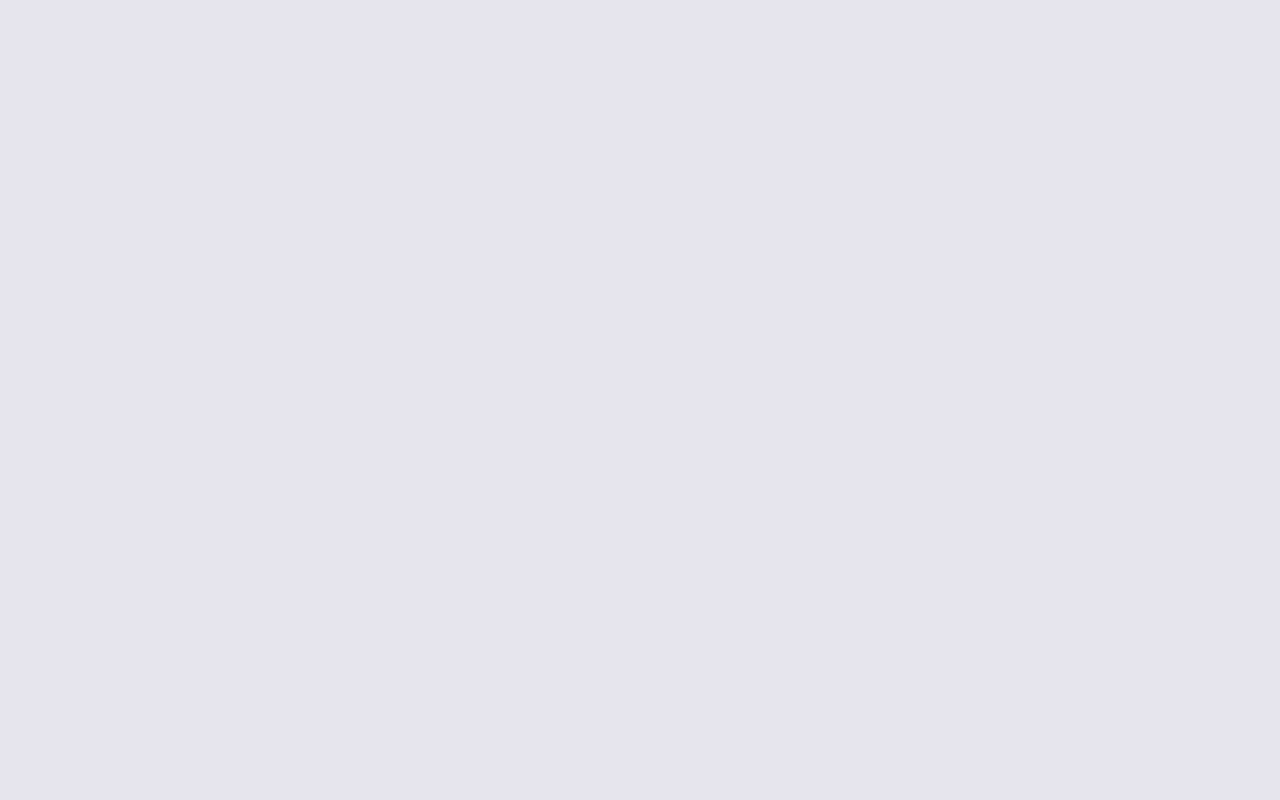
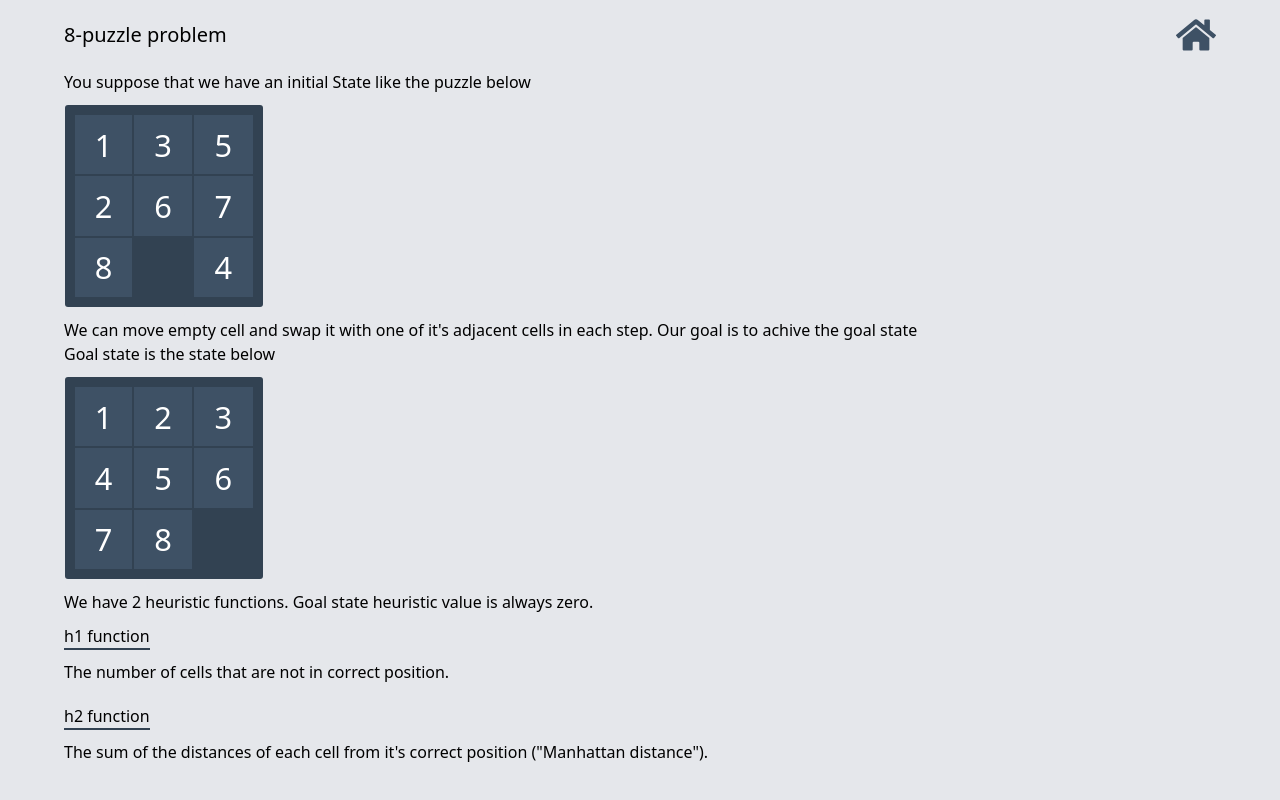
Before and after one commit to MasoudBagherian/hill_climbing--reactjs, a React (Create React App) app: page /guidance in a window 1280 px wide. Before the commit this address had no page. Built offline with nearby package versions, Linux system fonts and the light colour scheme.

Commit message:
add guidance page

```diff
--- a/package.json
+++ b/package.json
@@ -7,6 +7,7 @@
     "framer-motion": "^10.16.5",
     "react": "^18.2.0",
     "react-dom": "^18.2.0",
+    "react-icons": "^4.12.0",
     "react-router-dom": "^6.20.0",
     "react-scripts": "5.0.1"
   },
--- a/src/App.jsx
+++ b/src/App.jsx
@@ -2,12 +2,14 @@ import Container from "./layout/Container";
 import Intro from "./pages/Intro";
 import { Routes, Route } from "react-router-dom";
 import HillClimbing from "./pages/HillClimbing";
+import Guidance from "./pages/Guidance";
 function App() {
   return (
     <Container>
       <Routes>
         <Route path="/" element={<Intro />} />
         <Route path="/hill-climbing" element={<HillClimbing />} />
+        <Route path="/guidance" element={<Guidance />} />
       </Routes>
     </Container>
   );
--- a/src/components/FinalReport.jsx
+++ b/src/components/FinalReport.jsx
@@ -19,7 +19,7 @@ function FinalReport({ finalState, currentState, hId }) {
     <>
       {isSolved ? (
         <div className="mb-[3rem]">
-          <p className="mb-[3rem]">Congrats! you solve the problem</p>
+          <p className="mb-[3rem]">Congrats! you solved the problem.</p>
           <div className="table w-[80%] max-w-[30rem] mx-auto">
             <PuzzelState
               puzzleNums={finalState}
@@ -31,8 +31,8 @@ function FinalReport({ finalState, currentState, hId }) {
       ) : (
         <div className="mb-[3rem]">
           <p className="mb-[3rem]">
-            All neighbor state have lower heuristic value than the last current
-            state. So we consider this state as the local result.
+            All neighbor states doesn't have lower heuristic value than the last
+            current state. So we consider this state as the local answer.
           </p>
           <div className="table w-[80%] max-w-[30rem] mx-auto">
             <PuzzelState
--- a/src/contexts/puzzleContext/PuzzleContextProvider.jsx
+++ b/src/contexts/puzzleContext/PuzzleContextProvider.jsx
@@ -12,8 +12,21 @@ export const PuzzleContext = createContext({
   resetNums: () => {},
 });
 export const hInfo = [
-  { id: 1, heuristic: h1, title: "h1 function", name: "h1" },
-  { id: 2, heuristic: h2, title: "h2 function", name: "h2" },
+  {
+    id: 1,
+    heuristic: h1,
+    title: "h1 function",
+    name: "h1",
+    description: "The number of cells that are not in correct position.",
+  },
+  {
+    id: 2,
+    heuristic: h2,
+    title: "h2 function",
+    name: "h2",
+    description:
+      'The sum of the distances of each cell from it\'s correct position ("Manhattan distance").',
+  },
 ];
 export function findHeuristicById(id) {
   return hInfo.find((item) => item.id === id);
--- /dev/null
+++ b/src/pages/Guidance.jsx
@@ -0,0 +1,54 @@
+import React from "react";
+import Puzzle from "../components/Puzzle";
+import { FaHome as HomeIcon } from "react-icons/fa";
+import { useNavigate } from "react-router-dom";
+import { hInfo } from "../contexts/puzzleContext/PuzzleContextProvider";
+
+function Guidance() {
+  const navigate = useNavigate();
+  return (
+    <>
+      {/* <div className="flex justify-end mt-[3rem] mb-[1rem]">
+      </div> */}
+      <div className="flex justify-between items-center">
+        <h1 className="my-[2rem] text-[2rem] mr-[2rem]">8-puzzle problem</h1>
+        <button
+          className="flex w-[40px] h-[40px] shrink-0"
+          onClick={() => navigate("/")}
+        >
+          <HomeIcon className="w-full h-full fill-secondary" />
+        </button>
+      </div>
+      <p className="mb-[1rem]">
+        You suppose that we have an initial State like the puzzle below
+      </p>
+      <div className="flex flex-col border-[1px] w-[50%] max-w-[20rem] mb-[1rem]">
+        <Puzzle nums={[1, 3, 5, 2, 6, 7, 8, 0, 4]} />
+      </div>
+      <p>
+        We can move empty cell and swap it with one of it's adjacent cells in
+        each step. Our goal is to achive the goal state
+      </p>
+      <p className="mb-[1rem]">Goal state is the state below</p>
+      <div className="flex flex-col border-[1px] w-[50%] max-w-[20rem] mb-[1rem]">
+        <Puzzle nums={[1, 2, 3, 4, 5, 6, 7, 8, 0]} />
+      </div>
+      <p className="mb-[1rem]">
+        We have {hInfo.length} heuristic functions. Goal state heuristic value
+        is always zero.
+      </p>
+      <ul>
+        {hInfo.map((item, index) => (
+          <li key={index} className="mb-[2rem]">
+            <p className="table mb-[1rem] border-b-[2px] border-b-primary">
+              {item.title}
+            </p>
+            <p>{item.description}</p>
+          </li>
+        ))}
+      </ul>
+    </>
+  );
+}
+
+export default Guidance;
--- a/src/pages/HillClimbing.jsx
+++ b/src/pages/HillClimbing.jsx
@@ -29,7 +29,7 @@ function HillClimbing() {
   return (
     <div className="mt-[3rem]">
       <button
-        className="bg-primary mb-[3rem] text-white py-[6px] px-[8px] rounded-[100px]"
+        className="bg-primary mb-[3rem] text-white py-[6px] px-[8px] rounded-[5px]"
         onClick={reset}
       >
         reset
@@ -43,8 +43,8 @@ function HillClimbing() {
       </div>
       {isEnded ? (
         <div>
-          <p className="text-center text-[2rem]">
-            This state is the global answer so there is nothing to do:)))
+          <p className="text-center text-[2rem] my-[2rem]">
+            This state is the goal state so there is nothing to do:)))
           </p>
         </div>
       ) : (
--- a/src/pages/Intro.jsx
+++ b/src/pages/Intro.jsx
@@ -3,6 +3,8 @@ import InputPuzzle from "../components/InputPuzzle";
 import { PuzzleContext } from "../contexts/puzzleContext/PuzzleContextProvider";
 import { useNavigate } from "react-router-dom";
 import HeuristicSelection from "../components/HeuristicSelection";
+import { BsFillPatchQuestionFill as GuideIcon } from "react-icons/bs";
+
 function Intro() {
   const { isPuzzleFull } = useContext(PuzzleContext);
   const navigate = useNavigate();
@@ -12,7 +14,15 @@ function Intro() {
   }
   return (
     <>
-      <h2 className="p-[1rem] mb-[1rem] mt-[3rem] text-center text-[2.4rem]">
+      <div className="flex justify-end mt-[3rem] mb-[1rem]">
+        <button
+          className="flex w-[40px] h-[40px]"
+          onClick={() => navigate("/guidance")}
+        >
+          <GuideIcon className="w-full h-full fill-secondary" />
+        </button>
+      </div>
+      <h2 className="p-[1rem] mb-[1rem]  text-center text-[2.4rem]">
         Please fill in the puzzle with numbers 0 to 8
       </h2>
       <div className="table w-[80%] max-w-[30rem] mx-auto">
```
Also changed, not shown: src/components/PuzzleState.jsx (+0 -7 lines), 1 other file (tests, documents, lock files or other folders).
